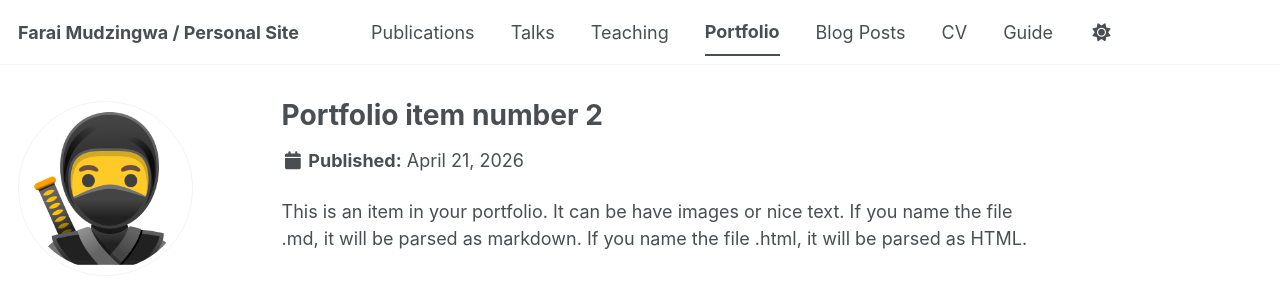
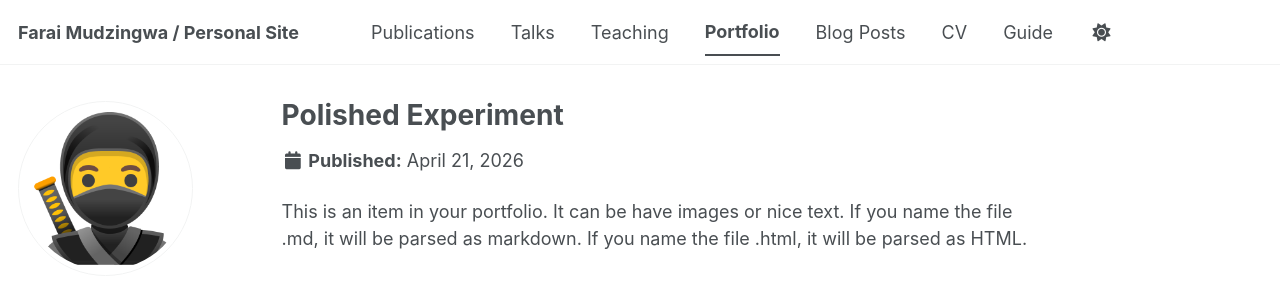
Before and after one commit to farai263/me, a Jekyll site: the page built from _portfolio/portfolio-2.html, in a window 1280 px wide. Shown: the top 287 px of the page. Built offline with Jekyll 4.4.1, drawn with Linux system fonts in a browser that asks for light colours; a script bundle is joined from its source files by our own code; library files that are not in the unit come from our copies.

Commit message:
Update portfolio-2.html

```diff
--- a/_portfolio/portfolio-2.html
+++ b/_portfolio/portfolio-2.html
@@ -1,5 +1,5 @@
 ---
-title: "Portfolio item number 2"
+title: "Polished Experiment"
 excerpt: "Short description of portfolio item number 2 <br/><img src='/images/500x300.png'>"
 collection: portfolio
 ---
```
